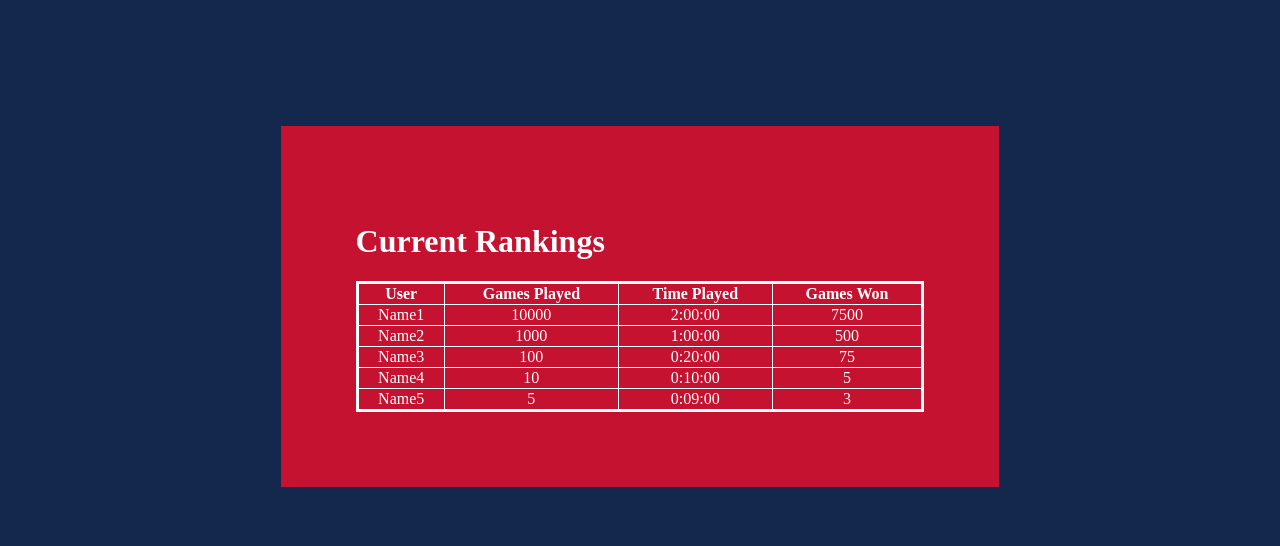
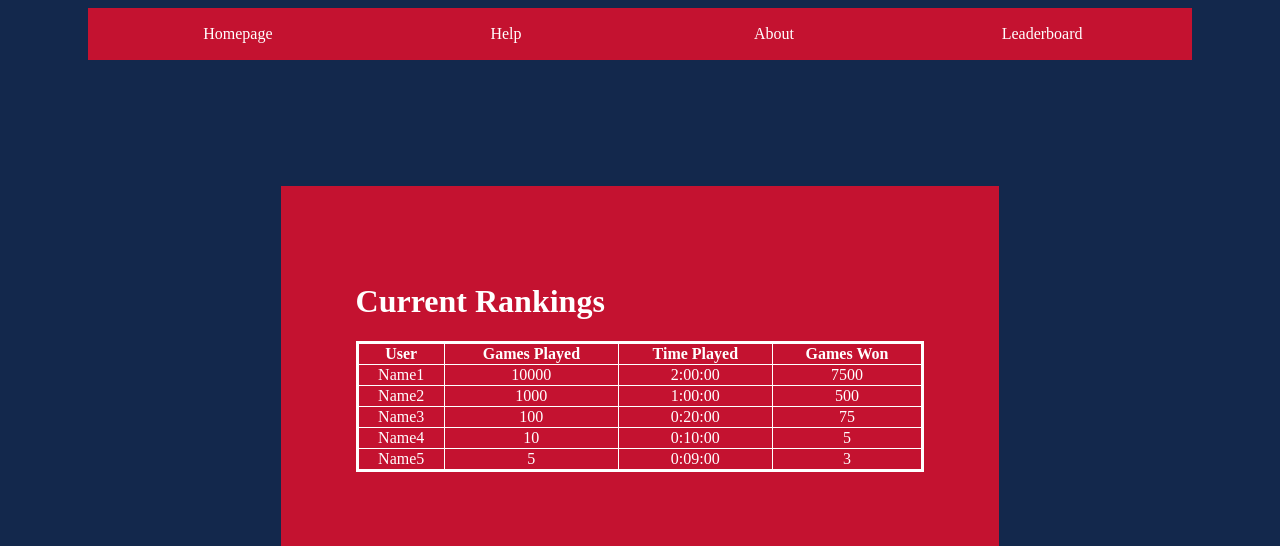
Before and after one commit to Battleship-Project-Group/Battleship, a PHP site: page /leaderboard.html in a window 1280 px wide. Shown: the top 546 px of the page. Run offline with PHP 8.4, Linux system fonts and the light colour scheme.

Commit message:
Menu bar added to contact, help, and leaderboard pages

```diff
--- a/src/leaderboard.html
+++ b/src/leaderboard.html
@@ -10,6 +10,17 @@
 </head>
 
 <body>
+
+  <div id="menu-bar">
+    <table id="menu-bar-table">
+      <tr id="menu-bar-table-row">
+        <td class="menu-bar-entry"><a href="index.html">Homepage</a></td>
+        <td class="menu-bar-entry"><a href="help.html">Help</a></td>
+        <td class="menu-bar-entry"><a href="contact.html">About</a></td>
+        <td class="menu-bar-entry"><a href="leaderboard.html">Leaderboard</a></td>
+      </tr>
+    </table>
+  </div>
 
   <div id="content">
     <div id="title">
--- a/src/styles/cohesive.css
+++ b/src/styles/cohesive.css
@@ -10,3 +10,40 @@ body {
   margin-top: 10%;
   padding: 75px;
 }
+
+#menu-bar {
+  width: 85%;
+  margin: auto;
+  background-color: var(--main-color-red);
+  padding: 15px;
+}
+
+#menu-bar-table {
+  width: 100%;
+}
+
+#menu-bar-table-row {
+}
+
+.menu-bar-entry {
+  text-align: center;
+  color: var(--main-color-blue);
+  border-width: 0;
+  width: 25%;
+  padding: 0;
+  margin-left: -50px;
+}
+
+.menu-bar-entry a{
+  color: var(--main-color-white);
+  text-decoration: none;
+}
+
+.menu-bar-entry a:visited {
+  color: var(--main-color-white);
+}
+
+.menu-bar-entry a:hover {
+  color: var(--main-color-blue);
+  text-decoration: underline;
+}
```
Also changed, not shown: src/contact.html (+13 -1 lines), src/help.html (+12 -0 lines).
